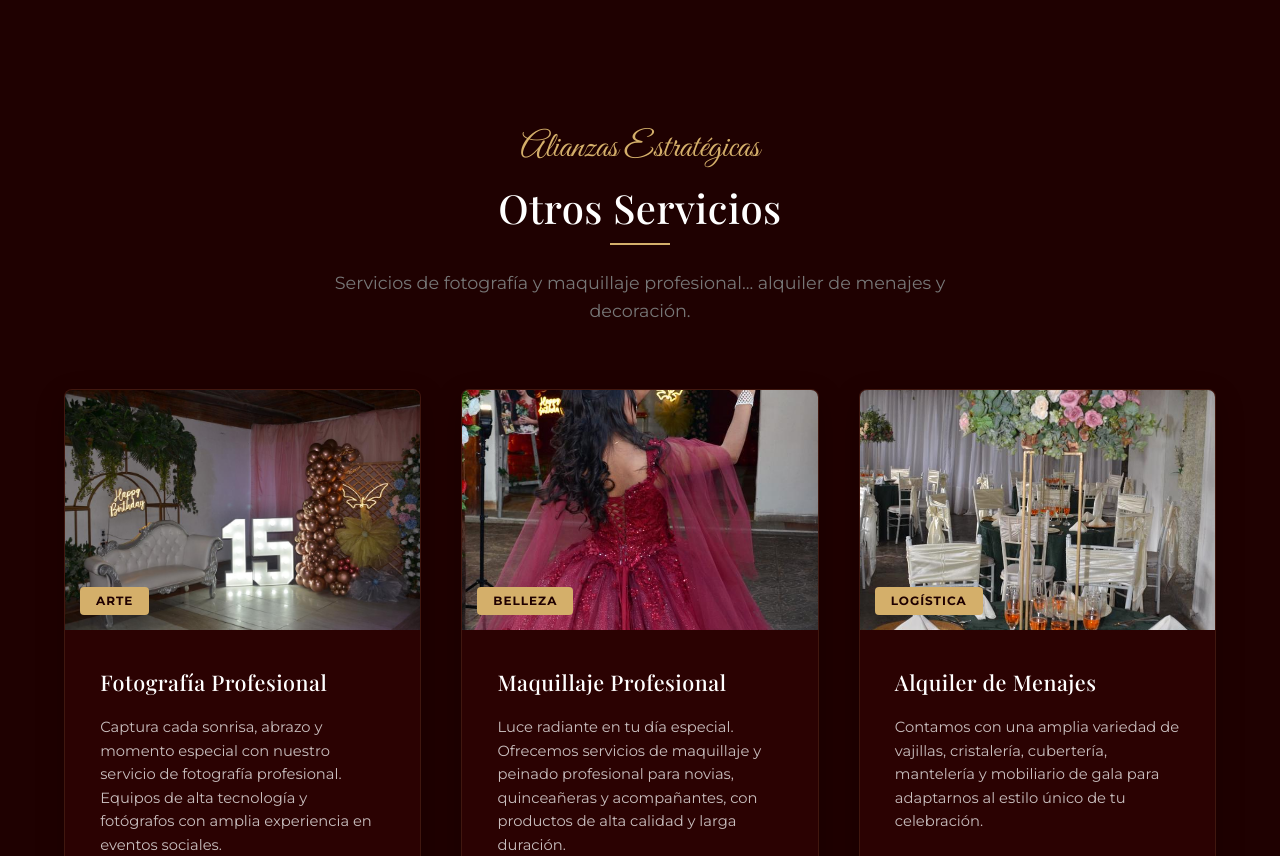
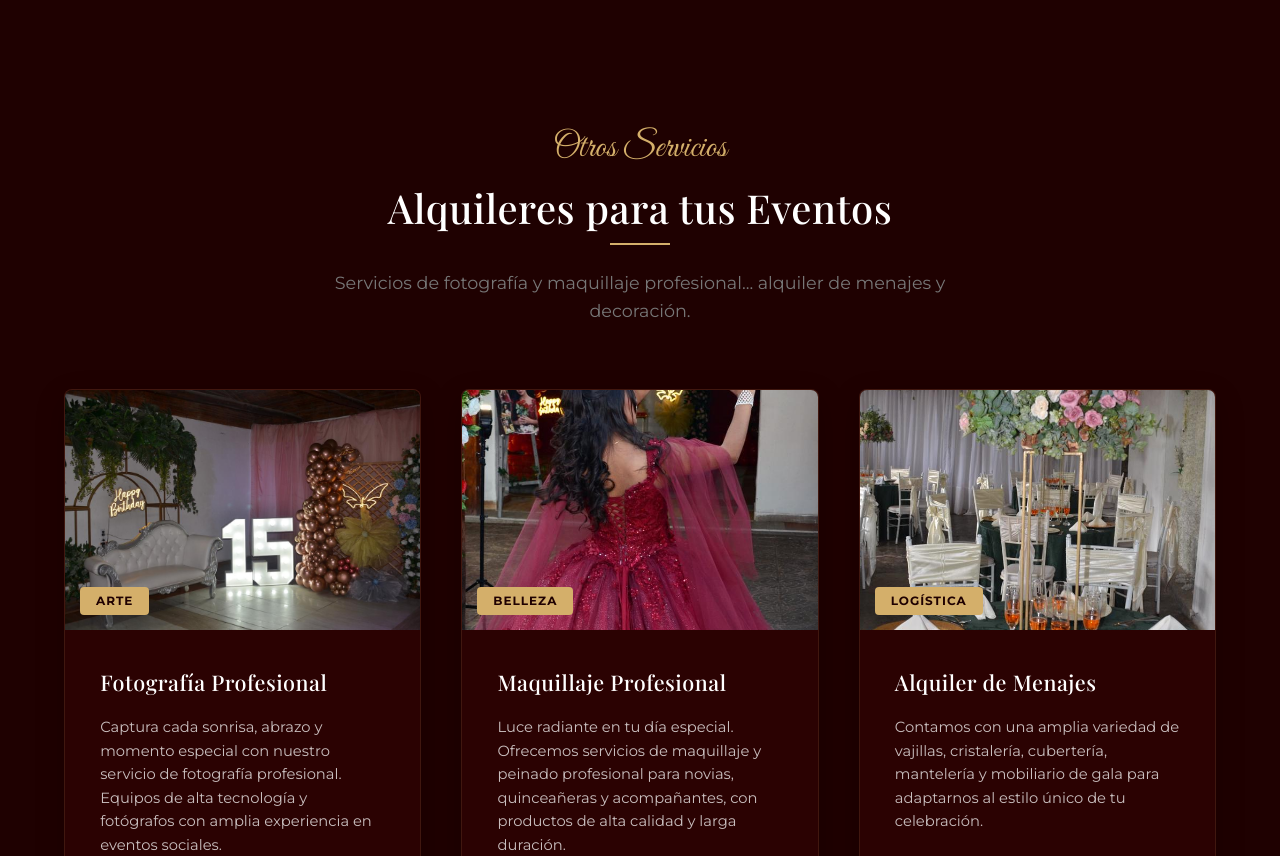
Before and after one commit to charly197710/santaella, a website: page index.html in a window 1280 px wide. Shown: the part 5420-6276 px from the top of the page. Drawn offline with nearby package versions, Linux system fonts and the light colour scheme; no server answers; a web font is replaced by a local one.

Commit message:
Update section headers for other services

```diff
--- a/index.html
+++ b/index.html
@@ -383,8 +383,8 @@
     <section class="other-services-section" id="otros-servicios">
         <div class="services-container">
             <div class="section-header">
-                <span class="section-tag">Alianzas Estratégicas</span>
-                <h2 class="section-title">Otros Servicios</h2>
+                <span class="section-tag">Otros Servicios</span>
+                <h2 class="section-title">Alquileres para tus Eventos</h2>
                 <p class="section-desc">Servicios de fotografía y maquillaje profesional... alquiler de menajes y decoración.</p>
             </div>
 
```
